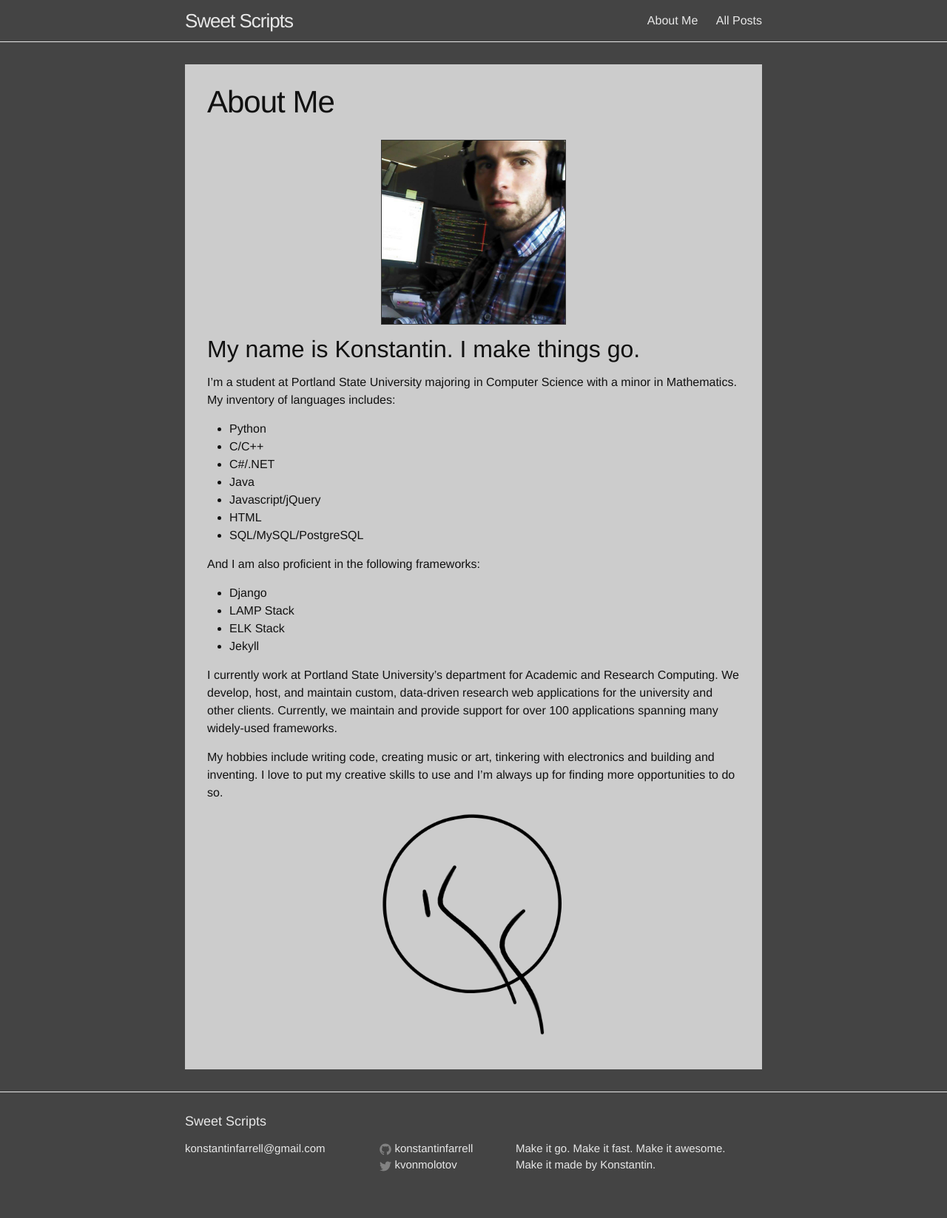
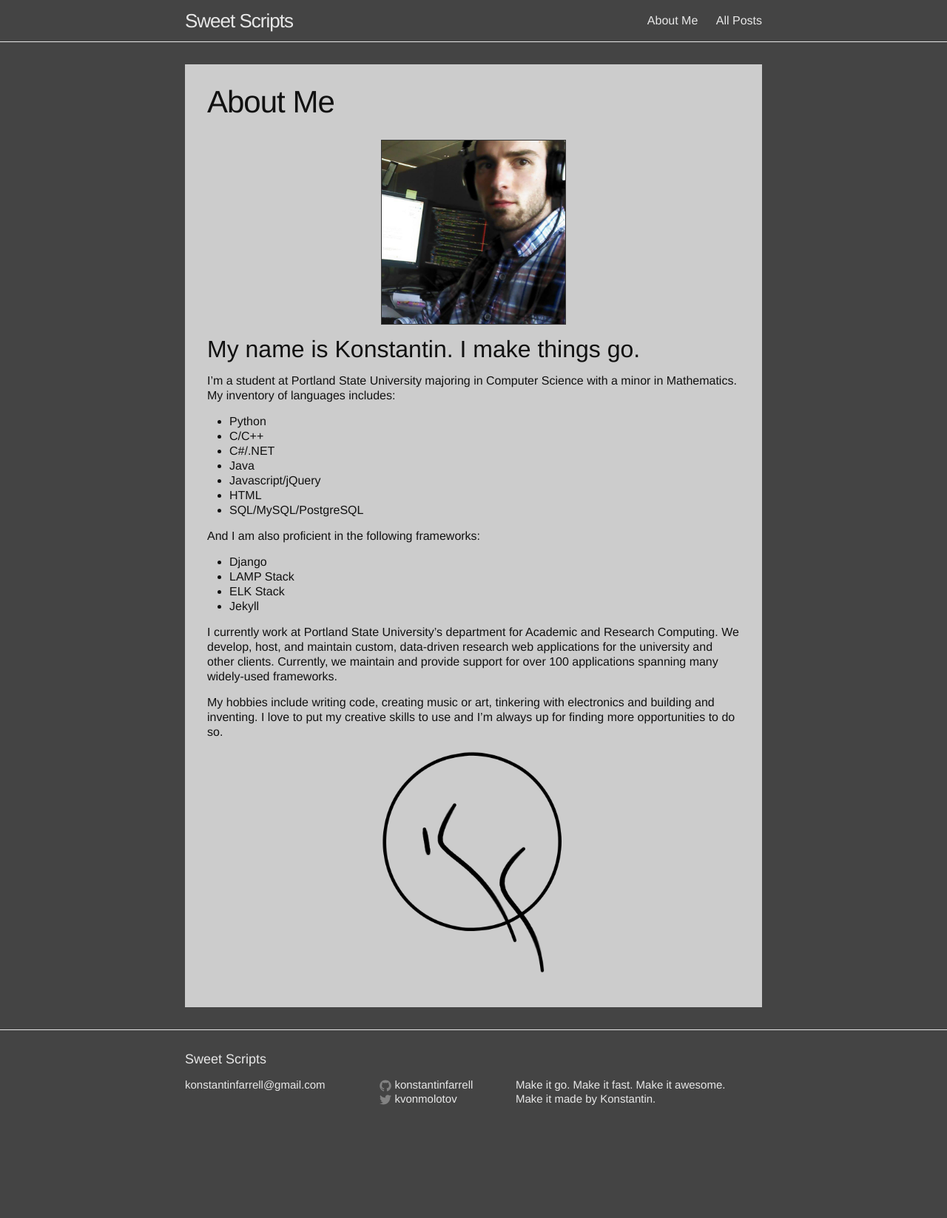
Before and after one commit to plosive/konstantinfarrell.github.io, a Jekyll site: the page built from about.md, in a window 1280 px wide. Shown: the whole page at 74% size. Built offline with Jekyll 4.4.1, drawn with Linux system fonts in a browser that asks for light colours; after the commit the page ends 1555 px from its top, so only the background shows below that.

Commit message:
modify line height

```diff
--- a/css/main.scss
+++ b/css/main.scss
@@ -9,7 +9,7 @@
 $base-font-family: Helvetica, Arial, sans-serif;
 $base-font-size:   16px;
 $small-font-size:  $base-font-size * 0.875;
-$base-line-height: 1.5;
+$base-line-height: 1.25;
 
 $spacing-unit:     30px;
 
```
